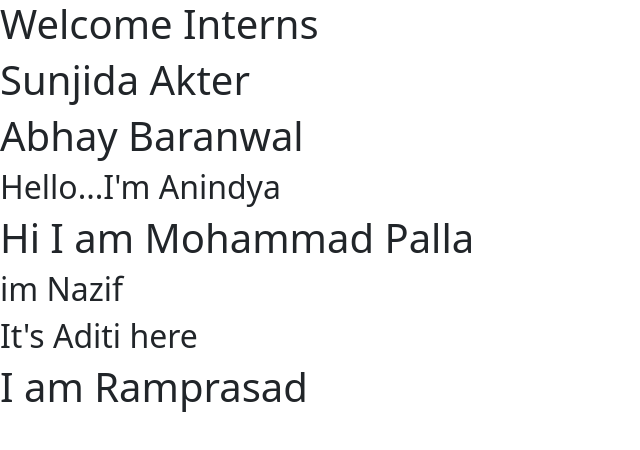
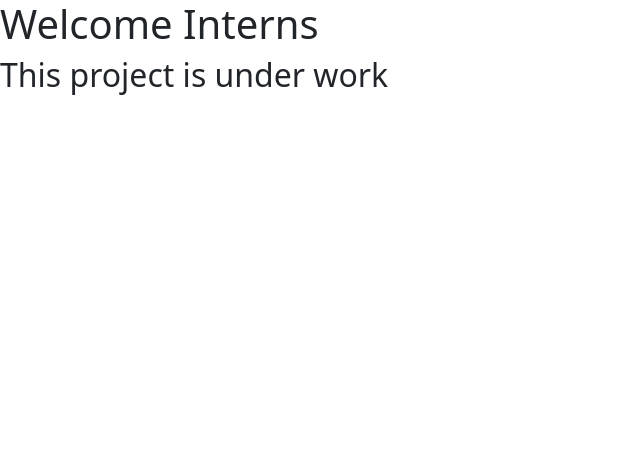
Before and after one commit to Mohammad-Palla/Intern_task, a React (Create React App) app: page / in a window 1280 px wide. Shown: the top 450 px of the page, without its empty margins (0-640 px from the left). Built offline with nearby package versions, Linux system fonts and the light colour scheme.

Commit message:
updated app.js
removed the names of students.

```diff
--- a/src/App.js
+++ b/src/App.js
@@ -4,14 +4,7 @@ function App() {
 
     <>
       <h1>Welcome Interns</h1>
-      <h1>Sunjida Akter</h1>
-       <h1>Abhay Baranwal</h1>
-       	<h2>Hello...I'm Anindya</h2>
-      <h1>Hi I am Mohammad Palla </h1>
-            <h2>im Nazif</h2>
-
-         <h2>It's Aditi here</h2>
-        <h1> I am Ramprasad </h1>
+   <h2>This project is under work</h2>
 
 
 
```
